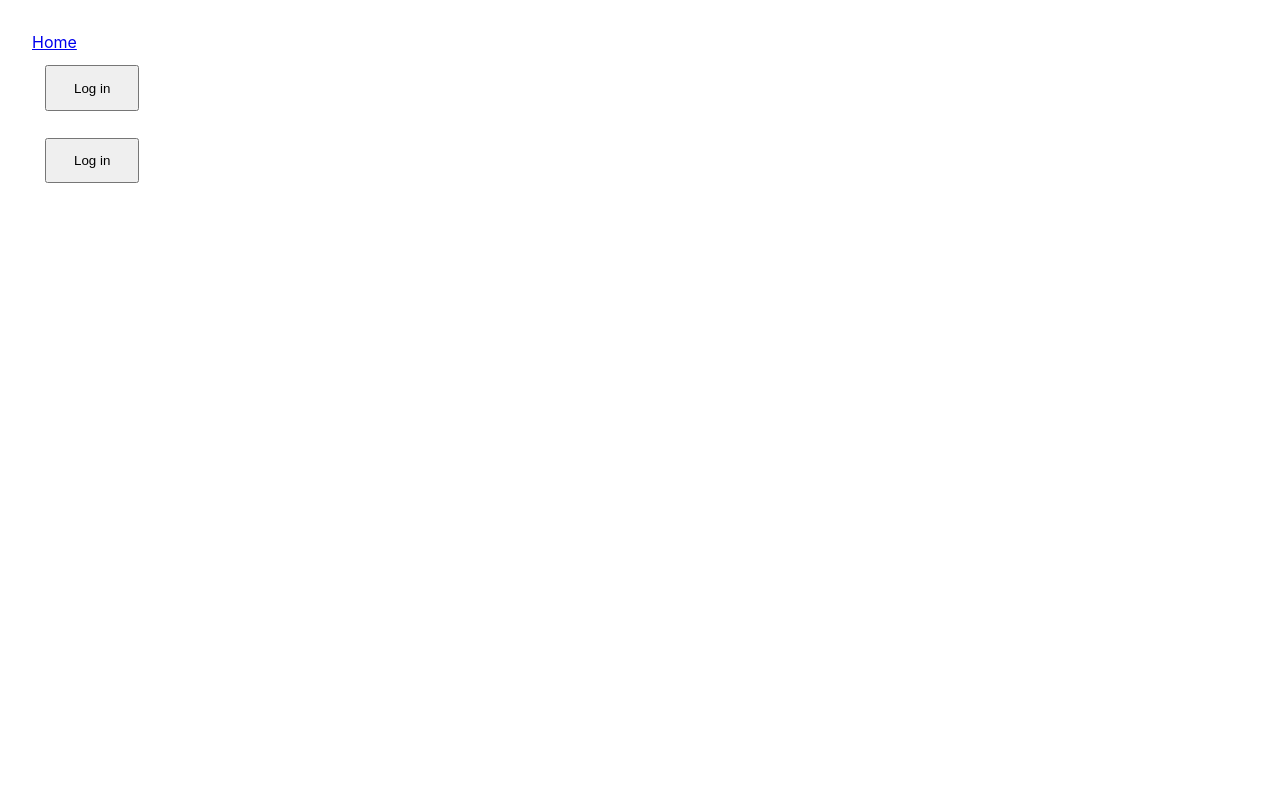
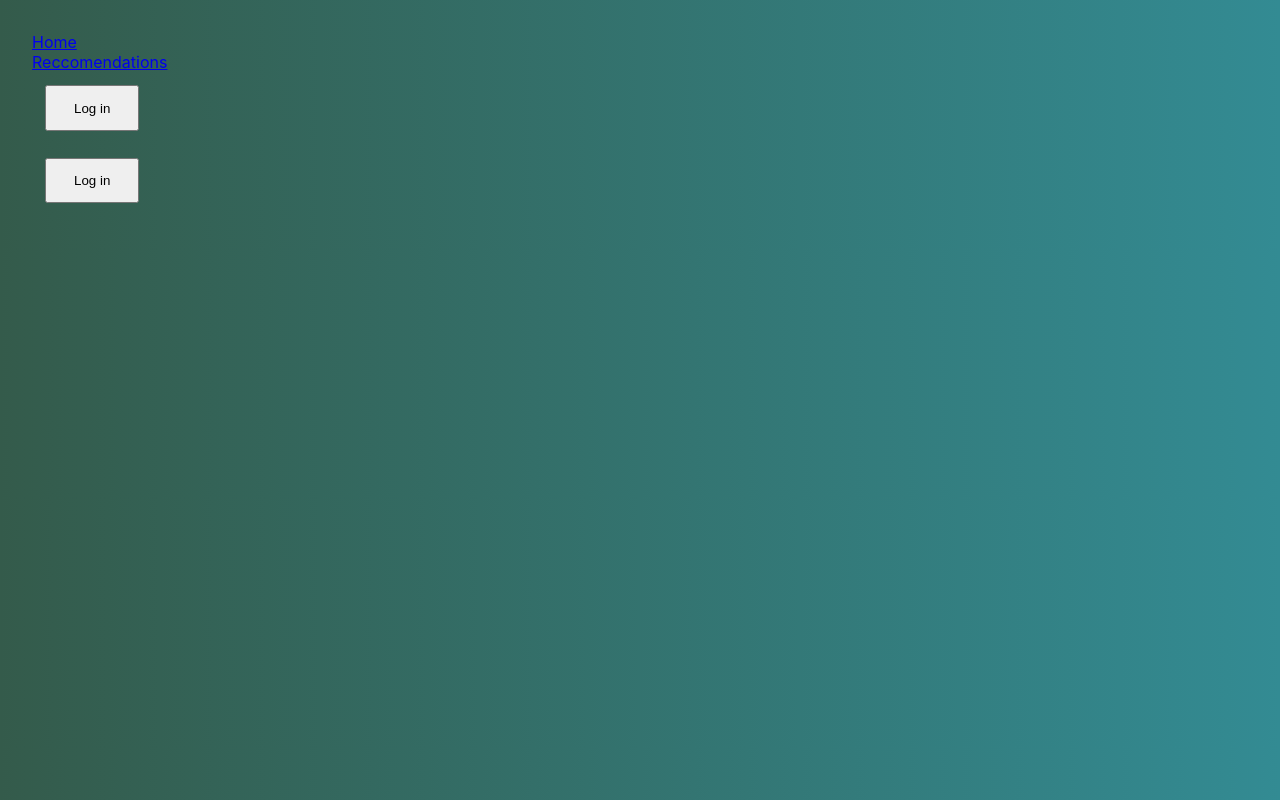
Before and after one commit to Royal0817/-Users-luis-sei321-projects-project-3, a React (Create React App) app: page /signin in a window 1280 px wide. Built offline with nearby package versions, Linux system fonts and the light colour scheme; no server answers.

Commit message:
another branch

```diff
--- a/package.json
+++ b/package.json
@@ -5,6 +5,7 @@
   "dependencies": {
     "@auth0/auth0-react": "^1.10.1",
     "@googlemaps/react-wrapper": "^1.1.33",
+    "@reach/combobox": "^0.17.0",
     "@react-google-maps/api": "^2.10.2",
     "@testing-library/jest-dom": "^5.16.4",
     "@testing-library/react": "^13.2.0",
--- a/src/App.js
+++ b/src/App.js
@@ -1,8 +1,8 @@
 import './styles/App.css'
 import React from 'react'
-// import Nav from './components/Nav';
+import Nav from './components/Nav';
 // import { Routes, Route } from 'react-router-dom'
-import Map from './components/Map'
+// import Map from './components/Map'
 // import { withAuthenticationRequired } from '@auth0/auth0-react'
 // import { Loading } from './'
 // import { Link } from 'react-router-dom'
@@ -11,11 +11,11 @@ import LoginButton from './components/LoginButton'
 
 function Main() {
   return (
-    <>
+    <div className='SigninPage'>
+      <Nav />
       <Outlet />
       <LoginButton />
-    </>
-
+    </div>
   );
 }
 
--- a/src/components/Map.js
+++ b/src/components/Map.js
@@ -1,8 +1,16 @@
 import React, { useState, useCallback, useRef} from 'react'
 import { useLoadScript, GoogleMap, Marker, InfoWindow} from '@react-google-maps/api'
-import { useAuth0 } from '@auth0/auth0-react'
-import Profile from './Profile'
+// import { useAuth0 } from '@auth0/auth0-react'
+// import Profile from './Profile'
+import {
+    ComboBox,
+    ComboBoxInput,
+    ComboBoxPopOver,
+    ComboBoxList,
+    ComboBoxOption,
+} from '@reach/combobox'
 // import { Wrapper, Status } from "@googlemaps/react-wrapper";
+
 
 const center = { lat: 38.8960499, lng: -77.0648878}
 const options = {
@@ -50,6 +58,8 @@ const Map = () => {
 
     return (
         <>
+
+
         {/* // Renders map onto page */}
         <GoogleMap
             mapContainerStyle={mapContainerStyle}
@@ -77,7 +87,7 @@ const Map = () => {
                 </div>
         </InfoWindow>
         ): null}
-        <Profile />
+        {/* <Profile /> */}
         </GoogleMap>
 
 
--- a/src/components/Nav.js
+++ b/src/components/Nav.js
@@ -1,7 +1,7 @@
 import React from 'react'
 // import LoginButton from './LoginButton';
 import LogoutButton from './LogoutButton';
-// import Profile from './Profile';
+import Profile from './Profile';
 import { Link } from 'react-router-dom'
 
 const Nav = (props) => {
@@ -10,6 +10,10 @@ const Nav = (props) => {
       <Link to='/'>
        <div>Home</div>
       </Link>
+       <Link to='/signin'>
+       <div>Reccomendations</div>
+      </Link>
+      <Profile />
       <LogoutButton />
 
 
@@ -17,4 +21,3 @@ const Nav = (props) => {
   )
 }
 export default Nav
-// export default withAuthenticationRequired(Nav, {onRedirecting: () => <h1>hello world</h1> })
--- a/src/components/Profile.js
+++ b/src/components/Profile.js
@@ -8,7 +8,7 @@ const Profile = () => {
       isAuthenticated &&
       <div className='profile'>
         <img src={user.picture} alt={user.name}/>
-        <h2> {user.name}</h2>
+        <h3> Welcome {user.name}</h3>
         {/* <p>{user.email}</p> */}
         {/* {JSON.stringify(user, null, 2)} */}
     </div>
--- a/src/components/SignIn.js
+++ b/src/components/SignIn.js
@@ -1,16 +1,15 @@
 import React from 'react'
-import { useAuth0 } from '@auth0/auth0-react'
-import Profile from './Profile'
+// import { useAuth0 } from '@auth0/auth0-react'
+// import Profile from './Profile'
 import LoginButton from './LoginButton'
-import LogoutButton from './LogoutButton'
-import Nav from './Nav'
+// import LogoutButton from './LogoutButton'
+// import Nav from './Nav'
 
 function SignIn() {
-    const { user, isAuthenticated } = useAuth0()
+    // const { user, isAuthenticated } = useAuth0()
     return (
         <>
-        <Nav />
-        <Profile />
+        {/* <Nav /> */}
         <LoginButton />
 
         </>
--- a/src/index.js
+++ b/src/index.js
@@ -6,7 +6,7 @@ import Main from './App';
 import { Auth0Provider } from '@auth0/auth0-react';
 //  import PrivateRoute from './components/PrivateRoute.js'
  import SignIn from './components/SignIn.js'
- import Nav from './components/Nav.js'
+//  import Nav from './components/Nav.js'
  import { BrowserRouter as Router } from 'react-router-dom'
  import { Routes, Route } from 'react-router-dom'
 
@@ -23,7 +23,6 @@ root.render(
           clientId={clientId}
           redirectUri={`${window.location.origin}/signin`}
       >
-
           <Routes>
             <Route path='/' element={<Main />} >
               <Route path='signin/' element={<SignIn />} />
--- a/src/styles/App.css
+++ b/src/styles/App.css
@@ -1,11 +1,7 @@
-* {
-  margin: 0;
-  padding:0;
-  box-sizing: border-box;
-}
 
 body {
-  padding: 2rem
+  padding: 2rem;
+  background-image: linear-gradient(to right, rgb(52, 91, 75), rgb(51, 139, 147));
 }
 
 button {
@@ -14,20 +10,12 @@ button {
   cursor: pointer;
 }
 
-.Nav {
+/* .Nav {
   display: flex;
   background-color: green;
-}
+} */
 
-.profile {
+/* .profile {
   display: flex;
   justify-content: right;
-}
-
-.container {
-  display: inline;
-}
-
-.userlogin {
-  display: flex;
-}
+} */
```
Also changed, not shown: 1 other file (tests, documents, lock files or other folders).
